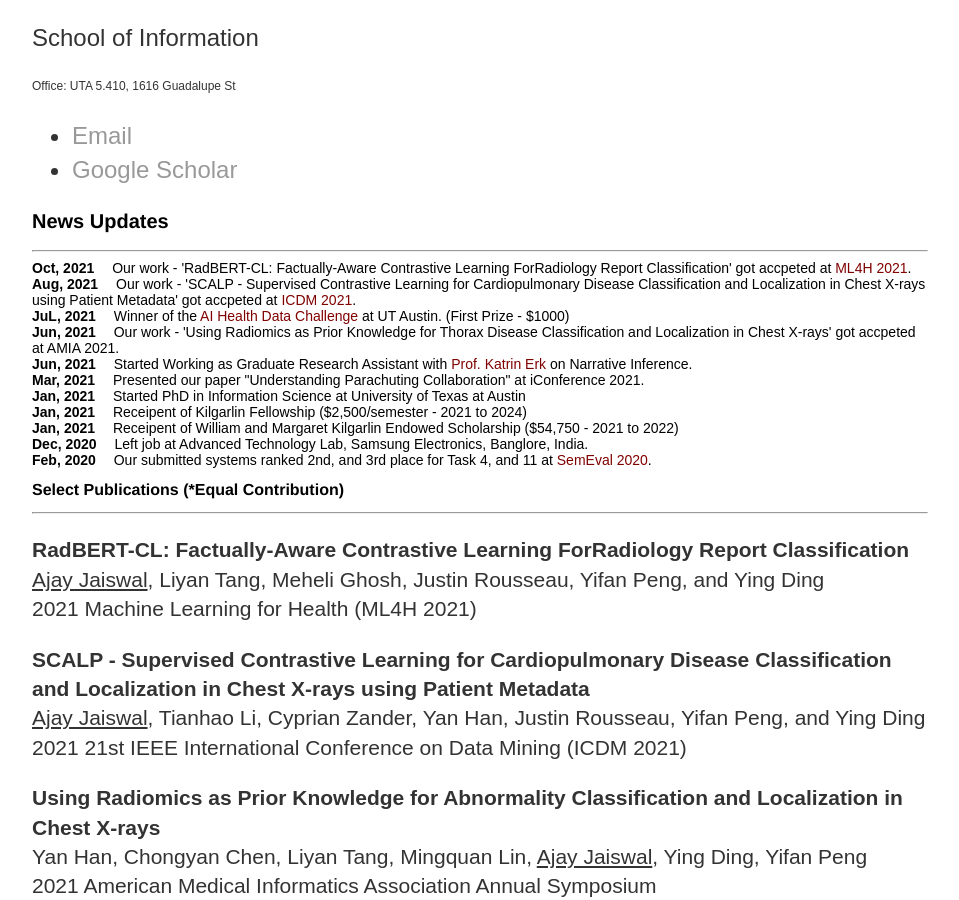
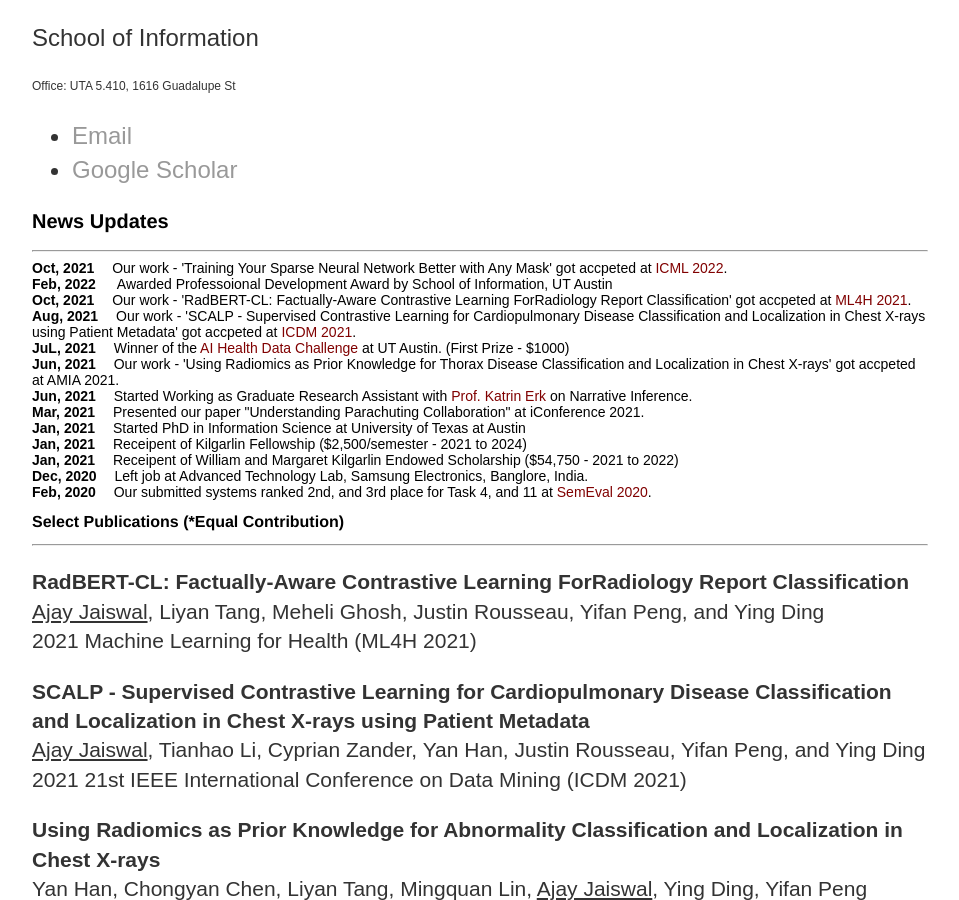
Before and after one commit to Ajay1994/ajay1994.github.io, a Jekyll site: the page built from index.html, in a window 1280 px wide and 900 px high, scrolled down 875 px. Shown: the whole window, without its empty margins (160-1119 px from the left). Built offline with Jekyll 4.4.1, drawn with Linux system fonts in a browser that asks for light colours.

Commit message:
Update index.html

```diff
--- a/index.html
+++ b/index.html
@@ -39,6 +39,8 @@ title: Ajay Jaiswal Homepage
 		<h2 style = "font-size:20px">News Updates</h2>
 		<hr/>
 		<div style ="font-size:14px; font-family: Arial, Helvetica, sans-serif;">
+			<strong>Oct, 2021</strong> &emsp;Our work - 'Training Your Sparse Neural Network Better with Any Mask' got accpeted at <a href = "https://icml.cc/Conferences/2022/CallForPapers" style="color:#800000">ICML 2022</a>.</br>
+			<strong>Feb, 2022</strong> &emsp; Awarded Professoional Development Award by School of Information, UT Austin </br>
 			<strong>Oct, 2021</strong> &emsp;Our work - 'RadBERT-CL: Factually-Aware Contrastive Learning ForRadiology Report Classification' got accpeted at <a href = "https://ml4health.github.io/2021/index.html" style="color:#800000">ML4H 2021</a>.</br>
 			<strong>Aug, 2021</strong> &emsp;Our work - 'SCALP - Supervised Contrastive Learning for Cardiopulmonary Disease Classification and Localization in Chest X-rays using Patient Metadata' got accpeted at <a href = "https://icdm2021.auckland.ac.nz/" style="color:#800000">ICDM 2021</a>.</br>
 			<strong>JuL, 2021</strong> &emsp;Winner of the <a href = "https://aihealth.ischool.utexas.edu/AIHealthChallenge/index.html" style="color:#800000">AI Health Data Challenge</a> at UT Austin. (First Prize - $1000)</br>
```
